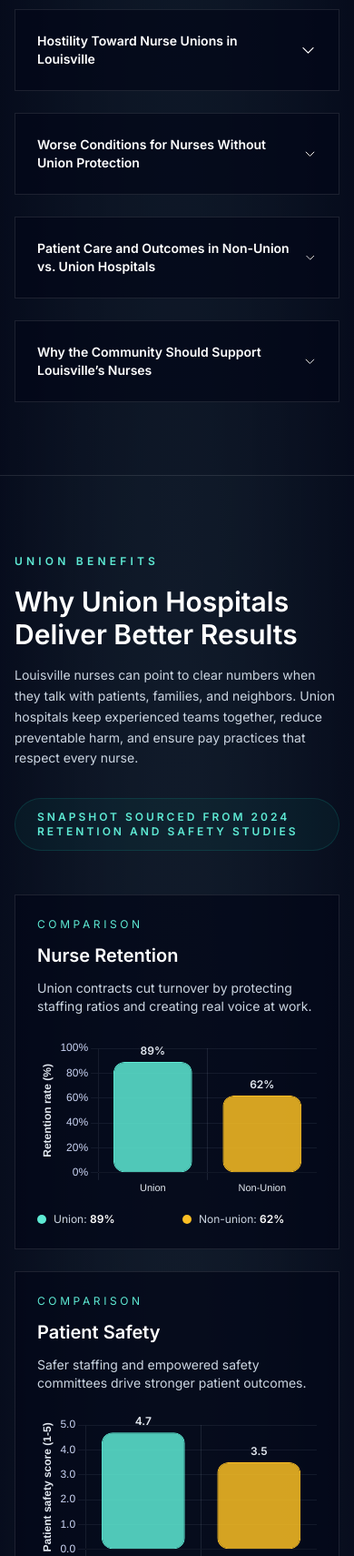
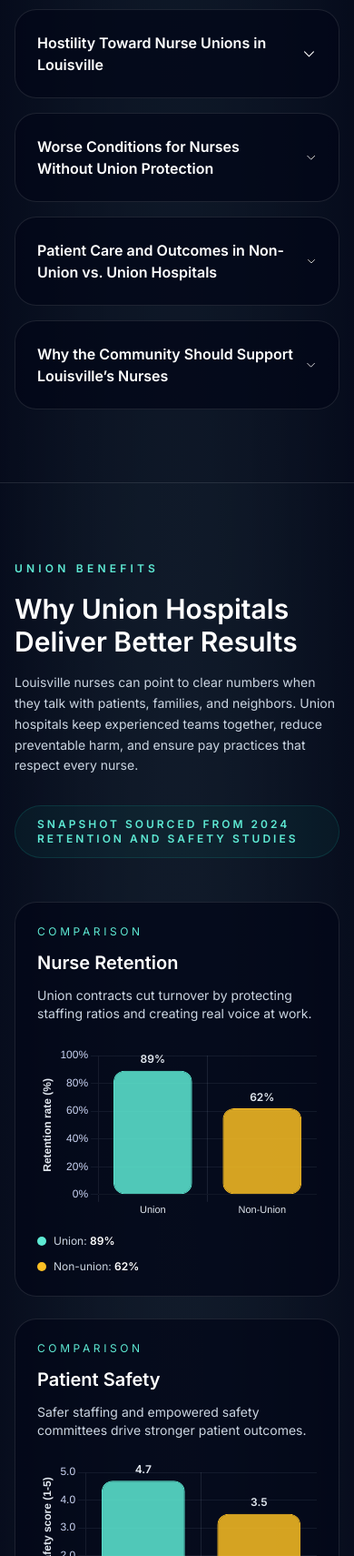
Before and after one commit to andrewaws26/nurse-organizing-website, a plain HTML site: page index.html in a window 390 px wide. Shown: the part 6160-7870 px from the top of the page at 91% size. Drawn offline with nearby package versions, Linux system fonts and the light colour scheme.

Commit message:
optimized for mobile

```diff
--- a/index.html
+++ b/index.html
@@ -268,9 +268,9 @@
                 </div>
             </div>
 
-            <div class="mt-12 grid gap-6 lg:grid-cols-2 items-start">
-                <article class="fade-card border border-white/10 bg-slate-950/70 p-6" data-why-card>
-                    <button type="button" class="flex w-full items-center justify-between gap-4 text-left text-sm font-semibold text-white" data-why-trigger aria-expanded="false" aria-controls="why-panel-hostility" role="button" tabindex="0">
+            <div class="mt-12 grid gap-4 md:gap-6 lg:grid-cols-2 items-start">
+                <article class="fade-card border border-white/10 bg-slate-950/70 p-6 rounded-3xl" data-why-card>
+                    <button type="button" class="flex w-full items-center justify-between gap-3 text-left text-base font-semibold text-white sm:text-sm" data-why-trigger aria-expanded="false" aria-controls="why-panel-hostility" role="button" tabindex="0">
                         <span>Hostility Toward Nurse Unions in Louisville</span>
                         <svg xmlns="http://www.w3.org/2000/svg" class="h-5 w-5 transition" data-why-icon fill="none" viewBox="0 0 24 24" stroke="currentColor">
                             <path stroke-linecap="round" stroke-linejoin="round" stroke-width="1.5" d="M19 9l-7 7-7-7" />
@@ -286,8 +286,8 @@
                     </div>
                 </article>
 
-                <article class="fade-card border border-white/10 bg-slate-950/70 p-6" data-why-card>
-                    <button type="button" class="flex w-full items-center justify-between gap-4 text-left text-sm font-semibold text-white" data-why-trigger aria-expanded="false" aria-controls="why-panel-conditions" role="button" tabindex="0">
+                <article class="fade-card border border-white/10 bg-slate-950/70 p-6 rounded-3xl" data-why-card>
+                    <button type="button" class="flex w-full items-center justify-between gap-3 text-left text-base font-semibold text-white sm:text-sm" data-why-trigger aria-expanded="false" aria-controls="why-panel-conditions" role="button" tabindex="0">
                         <span>Worse Conditions for Nurses Without Union Protection</span>
                         <svg xmlns="http://www.w3.org/2000/svg" class="h-5 w-5 transition" data-why-icon fill="none" viewBox="0 0 24 24" stroke="currentColor">
                             <path stroke-linecap="round" stroke-linejoin="round" stroke-width="1.5" d="M19 9l-7 7-7-7" />
@@ -304,8 +304,8 @@
                     </div>
                 </article>
 
-                <article class="fade-card border border-white/10 bg-slate-950/70 p-6" data-why-card>
-                    <button type="button" class="flex w-full items-center justify-between gap-4 text-left text-sm font-semibold text-white" data-why-trigger aria-expanded="false" aria-controls="why-panel-patient" role="button" tabindex="0">
+                <article class="fade-card border border-white/10 bg-slate-950/70 p-6 rounded-3xl" data-why-card>
+                    <button type="button" class="flex w-full items-center justify-between gap-3 text-left text-base font-semibold text-white sm:text-sm" data-why-trigger aria-expanded="false" aria-controls="why-panel-patient" role="button" tabindex="0">
                         <span>Patient Care and Outcomes in Non-Union vs. Union Hospitals</span>
                         <svg xmlns="http://www.w3.org/2000/svg" class="h-5 w-5 transition" data-why-icon fill="none" viewBox="0 0 24 24" stroke="currentColor">
                             <path stroke-linecap="round" stroke-linejoin="round" stroke-width="1.5" d="M19 9l-7 7-7-7" />
@@ -321,8 +321,8 @@
                     </div>
                 </article>
 
-                <article class="fade-card border border-white/10 bg-slate-950/70 p-6" data-why-card>
-                    <button type="button" class="flex w-full items-center justify-between gap-4 text-left text-sm font-semibold text-white" data-why-trigger aria-expanded="false" aria-controls="why-panel-community" role="button" tabindex="0">
+                <article class="fade-card border border-white/10 bg-slate-950/70 p-6 rounded-3xl" data-why-card>
+                    <button type="button" class="flex w-full items-center justify-between gap-3 text-left text-base font-semibold text-white sm:text-sm" data-why-trigger aria-expanded="false" aria-controls="why-panel-community" role="button" tabindex="0">
                         <span>Why the Community Should Support Louisville&rsquo;s Nurses</span>
                         <svg xmlns="http://www.w3.org/2000/svg" class="h-5 w-5 transition" data-why-icon fill="none" viewBox="0 0 24 24" stroke="currentColor">
                             <path stroke-linecap="round" stroke-linejoin="round" stroke-width="1.5" d="M19 9l-7 7-7-7" />
@@ -355,14 +355,14 @@
             </div>
 
             <div class="mt-12 grid gap-6 lg:grid-cols-3">
-                <article class="fade-card border border-white/10 bg-slate-950/70 p-6 text-sm text-slate-200" data-benefit-card>
+                <article class="fade-card border border-white/10 bg-slate-950/70 p-6 text-sm text-slate-200 rounded-3xl" data-benefit-card>
                     <p class="text-xs uppercase tracking-[0.3em] text-brand-light">Comparison</p>
                     <h3 class="mt-3 text-xl font-semibold text-white">Nurse Retention</h3>
                     <p class="mt-3 text-slate-300">Union contracts cut turnover by protecting staffing ratios and creating real voice at work.</p>
-                    <div class="mt-6 h-44">
+                    <div class="mt-6 h-48 sm:h-56">
                         <canvas id="retentionChart"></canvas>
                     </div>
-                    <div class="mt-4 grid grid-cols-2 gap-3 text-xs text-slate-300">
+                    <div class="mt-4 grid grid-cols-1 gap-3 text-xs text-slate-300 sm:grid-cols-2">
                         <div class="flex items-center gap-2">
                             <span class="inline-flex h-2.5 w-2.5 rounded-full bg-brand-light"></span>
                             <span>Union: <span class="font-semibold text-white" data-union-benefit-label="retention-union">89%</span></span>
@@ -373,14 +373,14 @@
                         </div>
                     </div>
                 </article>
-                <article class="fade-card border border-white/10 bg-slate-950/70 p-6 text-sm text-slate-200" data-benefit-card>
+                <article class="fade-card border border-white/10 bg-slate-950/70 p-6 text-sm text-slate-200 rounded-3xl" data-benefit-card>
                     <p class="text-xs uppercase tracking-[0.3em] text-brand-light">Comparison</p>
                     <h3 class="mt-3 text-xl font-semibold text-white">Patient Safety</h3>
                     <p class="mt-3 text-slate-300">Safer staffing and empowered safety committees drive stronger patient outcomes.</p>
-                    <div class="mt-6 h-44">
+                    <div class="mt-6 h-48 sm:h-56">
                         <canvas id="safetyChart"></canvas>
                     </div>
-                    <div class="mt-4 grid grid-cols-2 gap-3 text-xs text-slate-300">
+                    <div class="mt-4 grid grid-cols-1 gap-3 text-xs text-slate-300 sm:grid-cols-2">
                         <div class="flex items-center gap-2">
                             <span class="inline-flex h-2.5 w-2.5 rounded-full bg-brand-light"></span>
                             <span>Union: <span class="font-semibold text-white" data-union-benefit-label="safety-union">4.7</span></span>
@@ -391,14 +391,14 @@
                         </div>
                     </div>
                 </article>
-                <article class="fade-card border border-white/10 bg-slate-950/70 p-6 text-sm text-slate-200" data-benefit-card>
+                <article class="fade-card border border-white/10 bg-slate-950/70 p-6 text-sm text-slate-200 rounded-3xl" data-benefit-card>
                     <p class="text-xs uppercase tracking-[0.3em] text-brand-light">Comparison</p>
                     <h3 class="mt-3 text-xl font-semibold text-white">Pay Equity</h3>
                     <p class="mt-3 text-slate-300">Collective bargaining locks in transparent wage steps and equity reviews.</p>
-                    <div class="mt-6 h-44">
+                    <div class="mt-6 h-48 sm:h-56">
                         <canvas id="payEquityChart"></canvas>
                     </div>
-                    <div class="mt-4 grid grid-cols-2 gap-3 text-xs text-slate-300">
+                    <div class="mt-4 grid grid-cols-1 gap-3 text-xs text-slate-300 sm:grid-cols-2">
                         <div class="flex items-center gap-2">
                             <span class="inline-flex h-2.5 w-2.5 rounded-full bg-brand-light"></span>
                             <span>Union: <span class="font-semibold text-white" data-union-benefit-label="pay-union">0.92</span></span>
```
